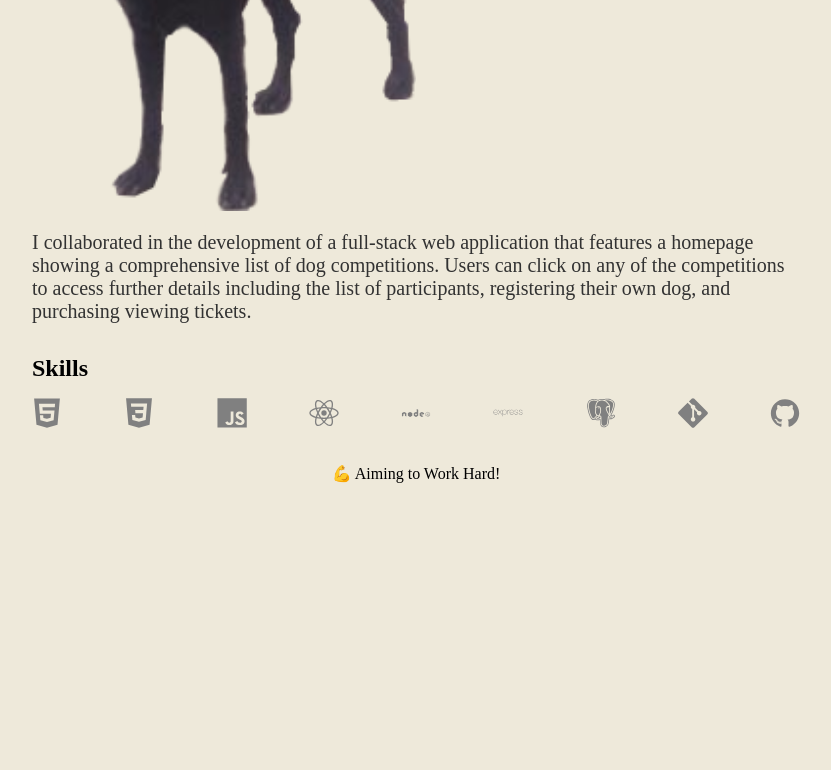
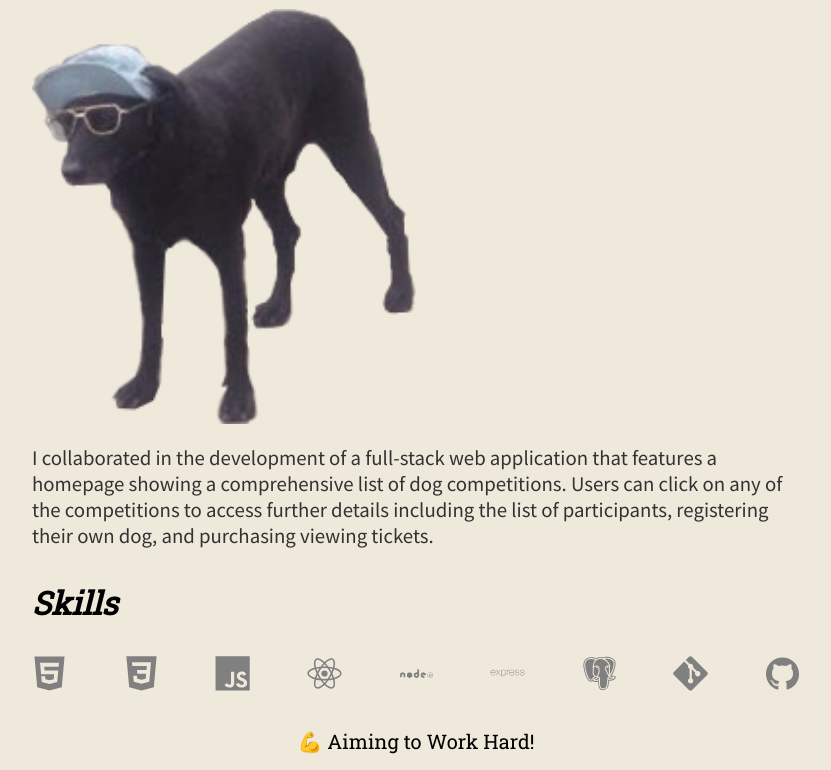
Before and after one commit to brucem98/brucem98.github.io, a plain HTML site: page index.html in a window 1280 px wide. Shown: the part 1190-1960 px from the top of the page, without its empty margins (224-1055 px from the left). Before the commit the page ends 1689 px from the top, so only its background shows below. Drawn offline with Linux system fonts and the light colour scheme.

Commit message:
add font styling in CSS

```diff
--- a/resources/style.css
+++ b/resources/style.css
@@ -1,3 +1,5 @@
+@import url('https://fonts.googleapis.com/css2?family=Roboto+Slab&family=Source+Sans+Pro&display=swap');
+
 * {
     box-sizing: border-box;
     margin: 0;
@@ -12,7 +14,8 @@ body {
 }
 
 li, a, button {
-    font-size: 16px;
+    font-family: 'Roboto Slab', serif;
+    font-size: 1.25rem;
     color: #323232;
     text-decoration: none;
 }
@@ -21,16 +24,28 @@ header, section {
     margin-bottom: 2rem;
 }
 
+h1 {
+    font-family: 'Roboto Slab', serif;
+    font-weight: 900;
+}
+
 h2 {
+    font-family: 'Roboto Slab', serif;
+    font-style: italic;
+    font-weight: bold;
+    font-size: 2rem;
     margin-bottom: 1rem;
 }
 
 h3 {
+    font-family: 'Source Sans Pro', sans-serif;
+    font-size: 1.50rem;
     margin-bottom: 0.75rem;
 }
 
 p {
-    font-size: 1.25rem;
+    font-family: 'Source Sans Pro', sans-serif;
+    font-size: 1.3rem;
 }
 
 /* Header & Nav Section */
@@ -93,7 +108,8 @@ button:active {
 }
 
 .about_me_container img {
-    width: 250px;
+    width: 325px;
+    height: 80%;
     flex-shrink: 0;
     border-radius: 10px;
 }
@@ -123,9 +139,12 @@ button:active {
     justify-content: space-between;
 }
 
+.skills_list {
+    margin-top: 2rem;
+}
 
 .skills_list svg {
-    width: 30px;
+    width: 35px;
     color: grey;
     flex-wrap: wrap;
 }
@@ -133,6 +152,8 @@ button:active {
 /* Footer Section */
 
 footer {
+    font-family: 'Roboto Slab', serif;
+    font-size: 1.25rem;
     text-align: center;
     padding-bottom: 1rem;
 }
```
